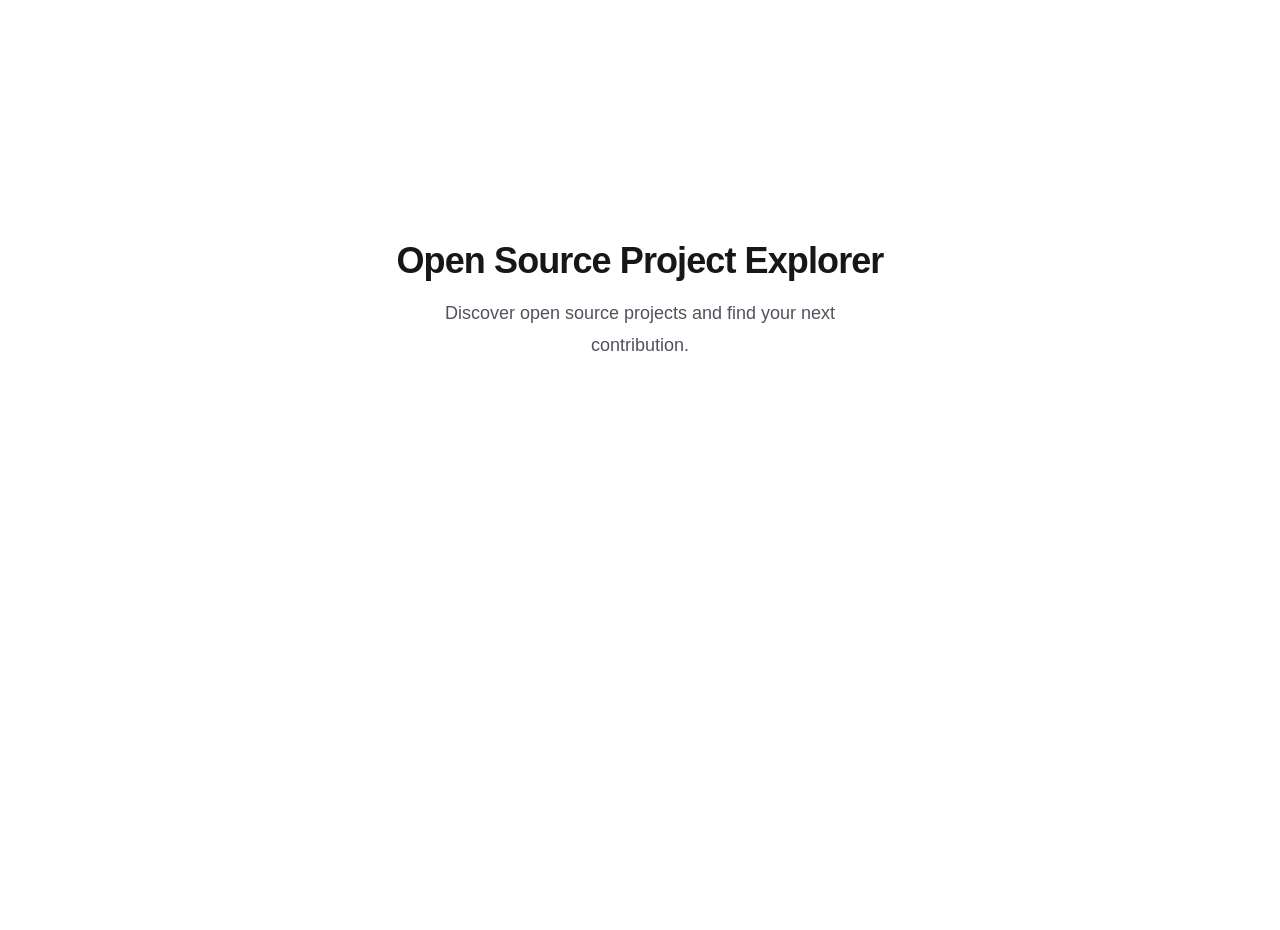
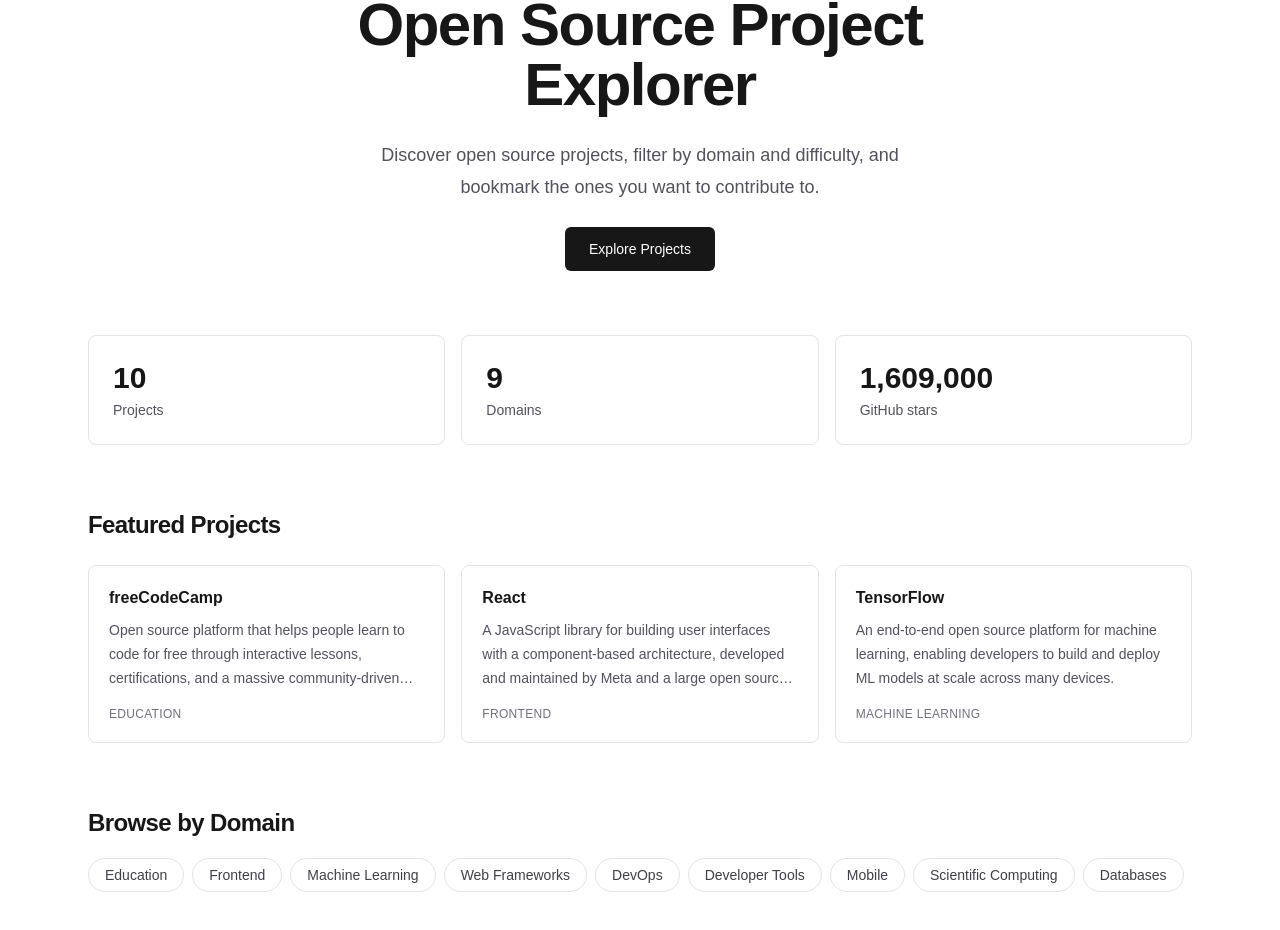
Before and after one commit to Khushi-agarwal1401/Open-Source-Project-Explorer, a Next.js app: page / in a window 1280 px wide. Shown: the part 130-1060 px from the top of the page. Before the commit the page ends 800 px from the top, so only its background shows below. Built offline with nearby package versions, Linux system fonts and the light colour scheme.

Commit message:
feat: design landing page UI with statistics and featured projects

```diff
--- a/src/app/page.tsx
+++ b/src/app/page.tsx
@@ -1,12 +1,99 @@
+import Link from "next/link";
+import { projects } from "@/data/projects";
+
 export default function Home() {
+  const totalStars = projects.reduce((sum, p) => sum + p.stars, 0);
+  const domains = Array.from(new Set(projects.map((p) => p.domain)));
+  const featured = [...projects].sort((a, b) => b.stars - a.stars).slice(0, 3);
+
   return (
-    <main className="flex flex-1 flex-col items-center justify-center gap-4 px-6 text-center">
-      <h1 className="text-4xl font-semibold tracking-tight text-foreground">
-        Open Source Project Explorer
-      </h1>
-      <p className="max-w-md text-lg leading-8 text-zinc-600 dark:text-zinc-400">
-        Discover open source projects and find your next contribution.
-      </p>
+    <main className="mx-auto flex w-full max-w-6xl flex-1 flex-col px-4 py-12 sm:px-6 sm:py-16">
+      <section className="flex flex-col items-center gap-6 text-center">
+        <h1 className="max-w-2xl text-4xl font-semibold tracking-tight text-foreground sm:text-6xl">
+          Open Source Project Explorer
+        </h1>
+        <p className="max-w-xl text-lg leading-8 text-zinc-600 dark:text-zinc-400">
+          Discover open source projects, filter by domain and difficulty, and
+          bookmark the ones you want to contribute to.
+        </p>
+        <Link
+          href="/projects"
+          className="rounded-md bg-foreground px-6 py-3 text-sm font-medium text-background transition-opacity hover:opacity-80"
+        >
+          Explore Projects
+        </Link>
+      </section>
+
+      <section className="mt-16 grid grid-cols-1 gap-4 sm:grid-cols-3">
+        <div className="rounded-lg border border-zinc-200 p-6 dark:border-zinc-800">
+          <p className="text-3xl font-semibold text-foreground">
+            {projects.length}
+          </p>
+          <p className="mt-1 text-sm text-zinc-600 dark:text-zinc-400">
+            Projects
+          </p>
+        </div>
+        <div className="rounded-lg border border-zinc-200 p-6 dark:border-zinc-800">
+          <p className="text-3xl font-semibold text-foreground">
+            {domains.length}
+          </p>
+          <p className="mt-1 text-sm text-zinc-600 dark:text-zinc-400">
+            Domains
+          </p>
+        </div>
+        <div className="rounded-lg border border-zinc-200 p-6 dark:border-zinc-800">
+          <p className="text-3xl font-semibold text-foreground">
+            {totalStars.toLocaleString()}
+          </p>
+          <p className="mt-1 text-sm text-zinc-600 dark:text-zinc-400">
+            GitHub stars
+          </p>
+        </div>
+      </section>
+
+      <section className="mt-16">
+        <h2 className="text-2xl font-semibold tracking-tight text-foreground">
+          Featured Projects
+        </h2>
+        <ul className="mt-6 grid grid-cols-1 gap-4 sm:grid-cols-3">
+          {featured.map((project) => (
+            <li key={project.id}>
+              <Link
+                href={`/projects/${project.id}`}
+                className="flex h-full flex-col rounded-lg border border-zinc-200 p-5 transition-colors hover:border-zinc-400 dark:border-zinc-800 dark:hover:border-zinc-600"
+              >
+                <h3 className="font-semibold text-foreground">
+                  {project.name}
+                </h3>
+                <p className="mt-2 line-clamp-3 flex-1 text-sm leading-6 text-zinc-600 dark:text-zinc-400">
+                  {project.description}
+                </p>
+                <p className="mt-4 text-xs font-medium uppercase tracking-wide text-zinc-500">
+                  {project.domain}
+                </p>
+              </Link>
+            </li>
+          ))}
+        </ul>
+      </section>
+
+      <section className="mt-16">
+        <h2 className="text-2xl font-semibold tracking-tight text-foreground">
+          Browse by Domain
+        </h2>
+        <ul className="mt-6 flex flex-wrap gap-2">
+          {domains.map((domain) => (
+            <li key={domain}>
+              <Link
+                href={`/projects?domain=${encodeURIComponent(domain)}`}
+                className="rounded-full border border-zinc-200 px-4 py-2 text-sm font-medium text-zinc-700 transition-colors hover:border-foreground hover:text-foreground dark:border-zinc-800 dark:text-zinc-300"
+              >
+                {domain}
+              </Link>
+            </li>
+          ))}
+        </ul>
+      </section>
     </main>
   );
 }
```
